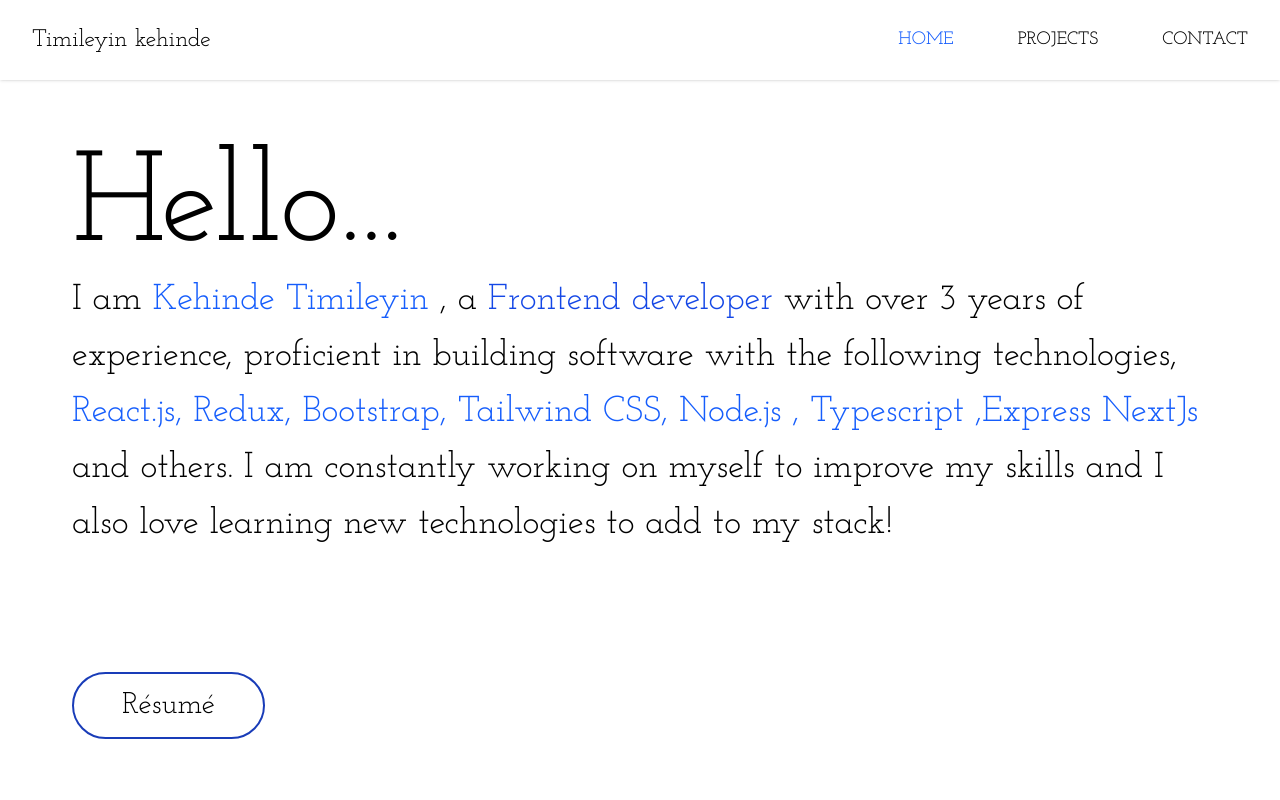
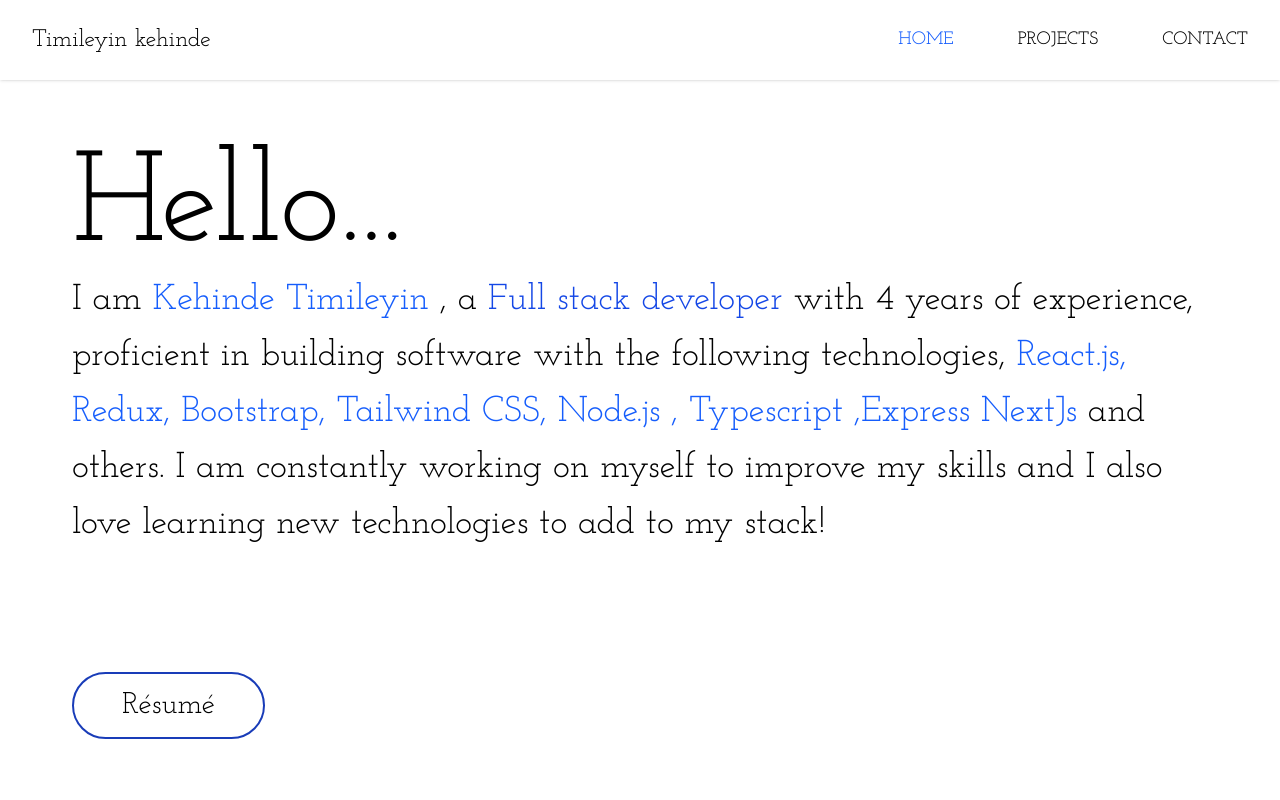
Before and after one commit to Timicreates/Timileyin-portfolio, a React (Vite) app: page / in a window 1280 px wide. Shown: the top 800 px of the page. Built offline with nearby package versions, Linux system fonts and the light colour scheme.

Commit message:
Update role from Frontend to Full stack developer

```diff
--- a/src/Components/Hero.jsx
+++ b/src/Components/Hero.jsx
@@ -24,7 +24,7 @@ const Hero = () => {
           className="font-display text-2xl md:text-4xl md:leading-14"
         >
           I am <span className="text-blue-600">Kehinde Timileyin</span> , a{" "}
-          <span className="text-blue-700">Frontend developer</span> with over 3
+          <span className="text-blue-700">Full stack developer</span> with 4
           years of experience, proficient in building software with the
           following technologies,{" "}
           <span className="text-blue-600">
```
